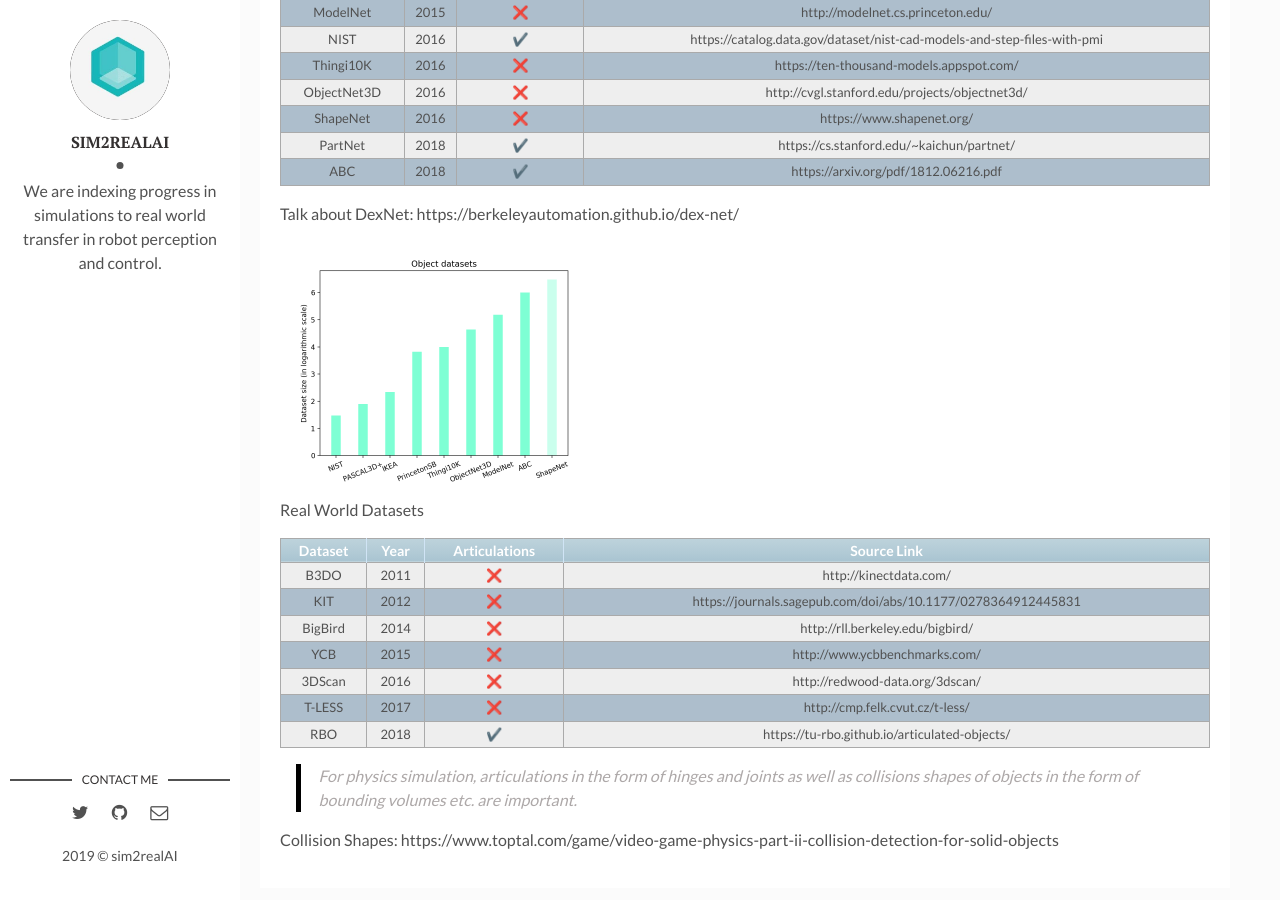
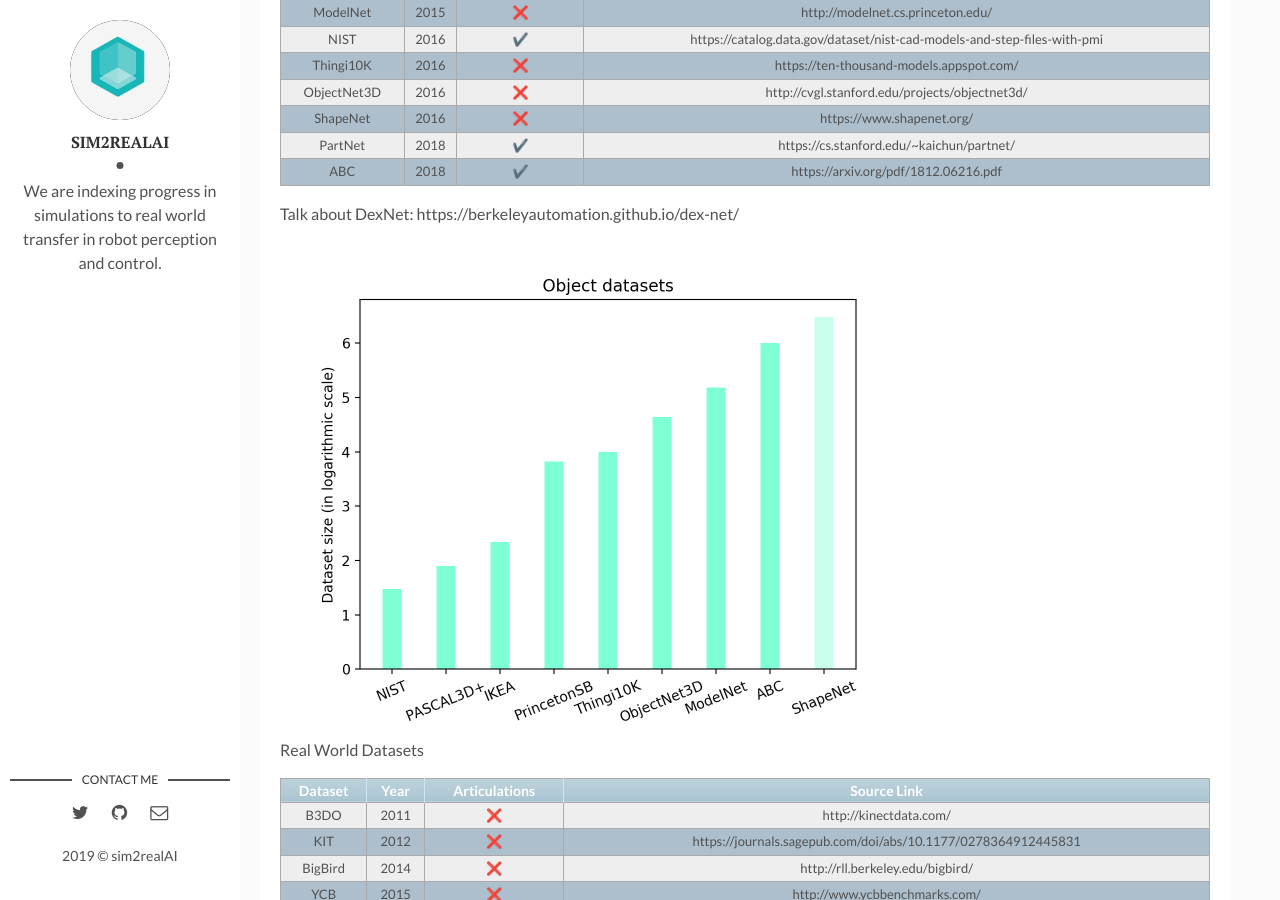
Before and after one commit to backupsim2realai/backupsim2realai.github.io, a Jekyll site: the page built from _posts/2019-01-15-Synthetic-Datasets-of-Objects-Part-I.markdown, in a window 1280 px wide and 900 px high, scrolled down 456 px. Built offline with Jekyll 4.4.1, drawn with Linux system fonts in a browser that asks for light colours; emoji names are drawn with the system emoji font.

Commit message:
changing size
Signed-off-by: Ankur Handa <ahanda@nvidia.com>

```diff
--- a/_posts/2019-01-15-Synthetic-Datasets-of-Objects-Part-I.markdown
+++ b/_posts/2019-01-15-Synthetic-Datasets-of-Objects-Part-I.markdown
@@ -31,7 +31,7 @@ Synthetic Datasets
 
 Talk about DexNet: https://berkeleyautomation.github.io/dex-net/
 
-<img src="/assets/img/2019-01-15/object_datasets.jpg" width="320">
+<img src="/assets/img/2019-01-15/object_datasets.jpg" width="640">
 
 <!--![Graph](/assets/img/2019-01-15/object_datasets.jpg)-->
 
```
